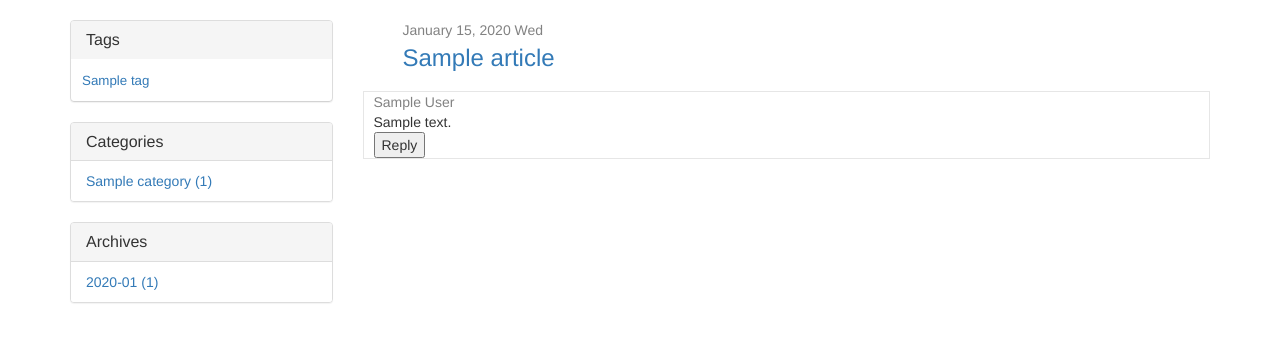
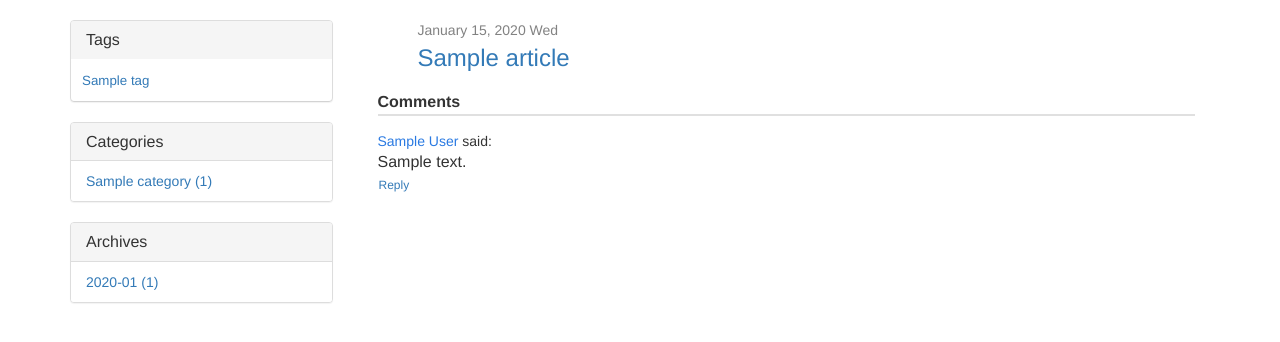
Before and after one commit to Fugoes/yapblog, a Flask app: page / in a window 1280 px wide. Shown: the part 52-394 px from the top of the page. Run offline with Flask 2, Linux system fonts and the light colour scheme; tables that the repository leaves empty hold one stand-in row (values such as "Sample post"); some libraries are stand-ins or nearby versions.

Commit message:
add comment reply

```diff
--- a/yapblog/static/yapblog.css
+++ b/yapblog/static/yapblog.css
@@ -31,20 +31,33 @@
 
 .comment-author {
     font-size: 14px;
-    color: #828282;
+    color: #2A7AE2;
 }
 
 .comment-text {
+    font-size: 16px;
 }
 
-.comment {
+.comment-ul {
     width: 100%;
     margin: 0;
-    padding-right: 0px;
-    padding-left: 10px;
-    cursor: pointer;
-    border: 1px solid #e6e6e6;
+    padding: 0;
+    border: none;
     list-style-type: none;
+}
+
+.comment-li {
+    width: 100%;
+    margin: 0;
+    padding-left: 30px;
+    padding-right: 0;
+    border: none;
+    list-style-type: none;
+}
+
+.comment-body {
+    margin-bottom: 15px;
+    margin-top: 15px;
 }
 
 .full {
--- a/yapblog/static/yapblog.js
+++ b/yapblog/static/yapblog.js
@@ -1,33 +1,37 @@
 var this_page_id;
 
+function gen_comment_body(comment_id) {
+    return [
+        "<div class='comment-body' id='comment" + comment_id + "'>",
+        "   <span class='comment-author'></span> said:",
+        "   <div class='comment-text'></div>",
+        "   <button class='btn btn-link btn-xs' style='padding: 0px' onclick='create_reply_box(" + comment_id + ")'>",
+        "       Reply",
+        "   </button>",
+        "</div>"
+    ].join("\n");
+}
+
 function gen_list(p, id_to_replies) {
-    var pre = [
-        "<li id='comment" + p + "'>",
-        "   <div class='comment-author'></div>",
-        "   <div class='comment-text'></div>"
-    ].join("\n");
-    var post = [
-        "   <button onclick='create_reply_box(" + p + ")'>Reply</button>",
-        "</li>"
-    ].join("\n");
+    var pre = gen_comment_body(p) + "<li class='comment-li'>";
+    var post = "</li>";
     if (p in id_to_replies) {
         // have replies
         var inner = "";
         for (var i in id_to_replies[p]) {
             inner += gen_list(id_to_replies[p][i], id_to_replies);
         }
-        return pre + [
-            "   <ul class='comment'>" + inner,
-            "   </ul>"
-        ].join("\n") + post;
+        return pre + "<ul class='comment-ul'>" + inner + "</ul>" + post;
     } else {
-        return pre + post;
+        return pre + "<ul class='comment-ul'>" + "</ul>" + post;
     }
 }
 
 function create_reply_box(comment_id) {
     $("#comment" + comment_id + " button").attr("onclick", "submit_reply(" + comment_id + ")");
-    $("#comment" + comment_id).append("<textarea class='form-control' rows='5' id='comment" + comment_id + "'></textarea>");
+    $("#comment" + comment_id).append(
+        "<textarea class='form-control' style='padding-bottom: 10px' rows='3'></textarea>"
+    );
 }
 
 function submit_reply(comment_id) {
@@ -46,7 +50,18 @@ function submit_reply(comment_id) {
             data: JSON.stringify(data),
             dataType: "json",
             success: function (data) {
-                alert(data.id);
+                if (data.ok) {
+                    $("#comment" + comment_id + " textarea").remove();
+                    button.prop("disabled", false);
+                    var li = $("#comment" + comment_id).next();
+                    li.append([
+                        gen_comment_body(data.id),
+                        "<li class='comment-li'>",
+                        "   <ul class='comment-ul'></ul>",
+                        "</li>"
+                    ].join("\n"));
+                    load_comment(data.id);
+                }
             }
         });
     } else {
@@ -92,7 +107,7 @@ function load_comments(page_id, comments_box) {
                     }
                 }
             }
-            $(comments_box).html("<ul class='comment'></ul>");
+            $(comments_box).html("<ul class='comment-ul'></ul>");
             var box = $(comments_box + " ul");
             for (var i in roots) {
                 var t = gen_list(roots[i], id_to_replies);
--- a/yapblog/templates/base.html
+++ b/yapblog/templates/base.html
@@ -17,7 +17,6 @@
     {% include "navbar.html" %}
 {% endif %}
 
-{% if sidebar %}
 <div class="container">
     <div class="row">
         <div class="col-sm-3" id="sidebar">
@@ -26,16 +25,19 @@
             {% endfor %}
         </div>
         <div class="col-sm-9" id="content">
-{% else %}
-    <div class="container">
-    <div class="col-sm-12" id="content">
-{% endif %}
-
+            <div class="container-fluid" id="content">
                 {% block content %}
                 {% endblock %}
+            </div>
+            <div class="container-fluid">
+                <span style="font-size: 16px"><strong>Comments</strong></span>
+                <div id="comments" style="border-top: 2px solid #e0e0e0; padding: 0">
+                </div>
+            </div>
+        </div>
+    </div>
+</div>
 
-</div></div>
-</div></div>
 
 <!--
 <div class="container-fluid footer" style="background: #F3F3F3;">
--- a/yapblog/templates/index.html
+++ b/yapblog/templates/index.html
@@ -9,5 +9,4 @@
 {% endblock %}
 {% block content %}
     {% include "element/post.html" %}
-    <div id="comments"></div>
 {% endblock %}
```
Lines whose indentation alone changed are shown as unchanged.
